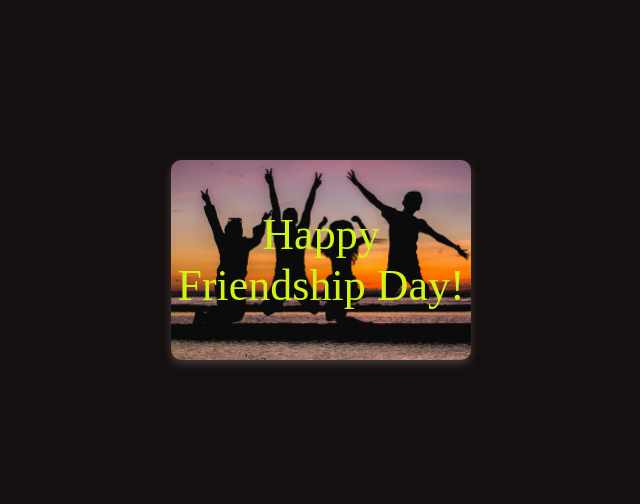
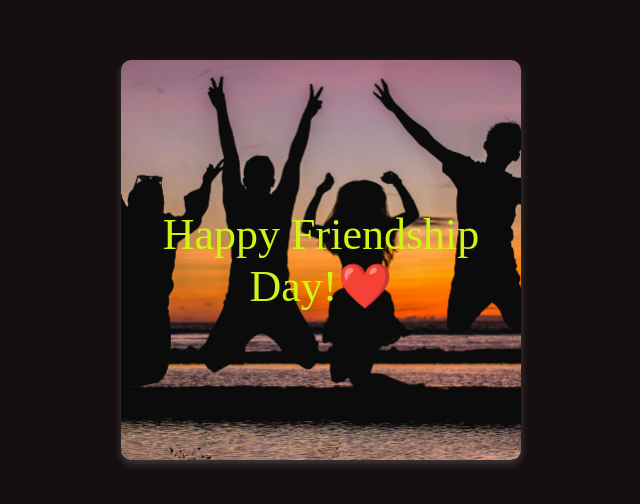
Before and after one commit to GurramAshish/FriendshipDay_Card, a plain HTML site: page index.html in a window 1280 px wide. Shown: the part 140-644 px from the top of the page, without its empty margins (319-959 px from the left). Drawn offline with Linux system fonts and the light colour scheme.

Commit message:
Add files via upload

```diff
--- a/index.html
+++ b/index.html
@@ -17,8 +17,8 @@
       perspective: 1000px;
     }
     .card {
-      width: 300px;
-      height: 200px;
+      width: 400px;
+      height: 400px;
       position: relative;
       transform-style: preserve-3d;
       transition: transform 0.6s;
@@ -49,7 +49,7 @@
     .card-back {
       background-color: #2e1d1d;
       color: #f2a9a9;
-      font-size: 20px;
+      font-size: 40px;
       text-align: center;
       transform: rotateY(180deg);
       padding: 20px;
@@ -60,10 +60,10 @@
   <div class="card-container">
     <div class="card">
       <div class="card-side card-front">
-        Happy Friendship Day!
+        Happy Friendship Day!❤️
       </div>
       <div class="card-side card-back">
-        Friends are the family we choose for ourselves. ❤️
+          Friends are the family we choose for ourselves. ❤️
       </div>
     </div>
   </div>
```
